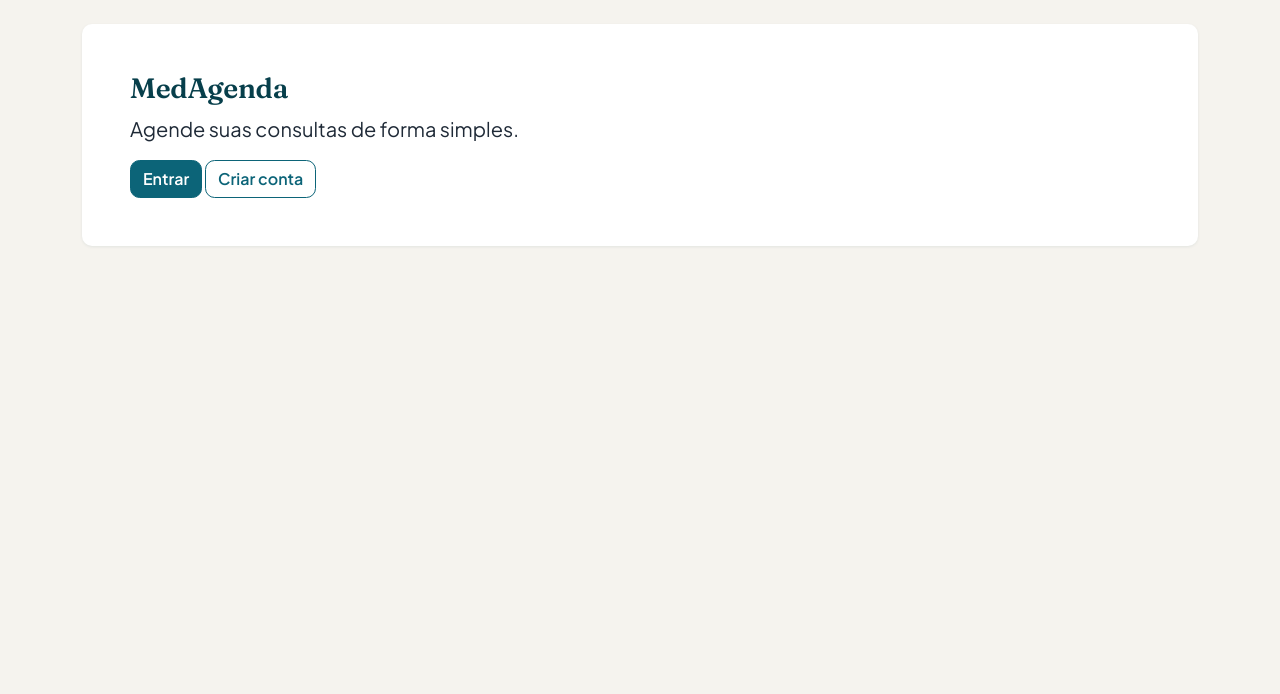
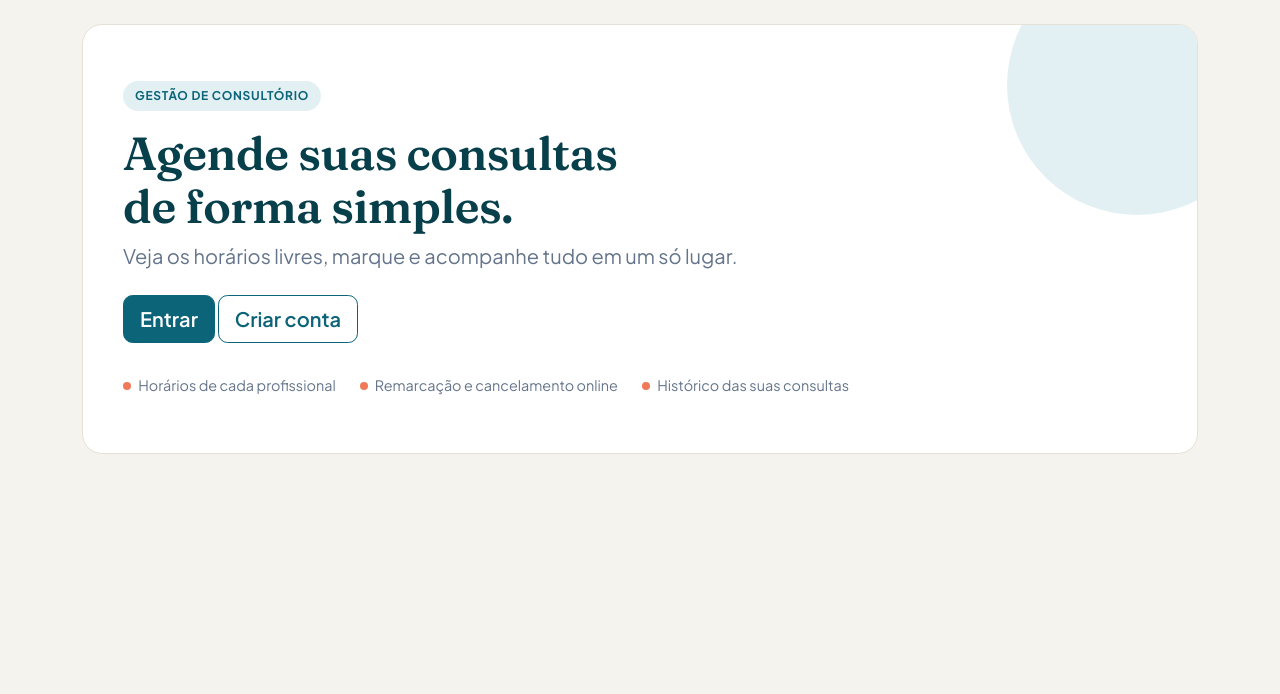
Before and after one commit to VinitsDev/MedAgenda, a Flask app: page / in a window 1280 px wide. Shown: the part 55-749 px from the top of the page. Run offline with Flask 3, Linux system fonts and the light colour scheme.

Commit message:
Home with shortcuts

```diff
--- a/app/static/css/medagenda.css
+++ b/app/static/css/medagenda.css
@@ -242,3 +242,72 @@ a { text-underline-offset: .2em; }
   color: rgba(255, 255, 255, .92);
 }
 .auth-lateral li svg { flex: none; margin-top: .2rem; }
+
+/* ---------- Home ---------- */
+.hero {
+  background: #fff;
+  border: 1px solid var(--ma-linha);
+  border-radius: 1.25rem;
+  padding: 3.5rem 2.5rem;
+  position: relative;
+  overflow: hidden;
+}
+.hero::after {
+  content: "";
+  position: absolute;
+  right: -70px;
+  top: -70px;
+  width: 260px;
+  height: 260px;
+  border-radius: 50%;
+  background: var(--ma-petroleo-claro);
+}
+.hero > * { position: relative; z-index: 1; }
+.hero h1 { font-size: clamp(2rem, 4vw, 2.9rem); line-height: 1.15; max-width: 16ch; }
+.hero-etiqueta {
+  display: inline-block;
+  background: var(--ma-petroleo-claro);
+  color: var(--ma-petroleo);
+  font-size: .75rem;
+  font-weight: 700;
+  letter-spacing: .06em;
+  text-transform: uppercase;
+  padding: .35rem .75rem;
+  border-radius: 2rem;
+  margin-bottom: 1rem;
+}
+.hero-pontos { list-style: none; padding: 0; margin: 2rem 0 0; display: flex; flex-wrap: wrap; gap: .5rem 1.5rem; }
+.hero-pontos li { color: var(--ma-suave); font-size: .9rem; display: flex; align-items: center; gap: .45rem; }
+.hero-pontos li::before { content: ""; width: 8px; height: 8px; border-radius: 50%; background: var(--ma-coral); }
+
+.atalho {
+  display: flex;
+  gap: 1rem;
+  align-items: flex-start;
+  height: 100%;
+  background: #fff;
+  border: 1px solid var(--ma-linha);
+  border-radius: var(--bs-border-radius-lg);
+  padding: 1.25rem;
+  color: inherit;
+  text-decoration: none;
+  transition: border-color .15s, box-shadow .15s, transform .15s;
+}
+.atalho:hover {
+  color: inherit;
+  border-color: var(--ma-petroleo);
+  box-shadow: 0 4px 14px rgba(7, 63, 75, .1);
+  transform: translateY(-2px);
+}
+.atalho-icone {
+  flex: none;
+  width: 44px;
+  height: 44px;
+  border-radius: .75rem;
+  background: var(--ma-petroleo-claro);
+  color: var(--ma-petroleo);
+  display: grid;
+  place-items: center;
+}
+.atalho strong { display: block; color: var(--ma-petroleo-profundo); }
+.atalho .texto { color: var(--ma-suave); font-size: .875rem; }
--- a/app/templates/index.html
+++ b/app/templates/index.html
@@ -1,14 +1,72 @@
 {% extends "base.html" %}
 
+{% block titulo %}MedAgenda - Gestão de consultório{% endblock %}
+
 {% block conteudo %}
-<div class="p-5 bg-white rounded shadow-sm">
-  <h1 class="h3">MedAgenda</h1>
-  {% if current_user.is_authenticated %}
-    <p class="lead mb-0">Olá, {{ current_user.nome }}!</p>
-  {% else %}
-    <p class="lead">Agende suas consultas de forma simples.</p>
-    <a class="btn btn-primary" href="{{ url_for('auth.login') }}">Entrar</a>
-    <a class="btn btn-outline-primary" href="{{ url_for('auth.cadastro') }}">Criar conta</a>
-  {% endif %}
+{% macro atalho(url, titulo, texto, icone) %}
+<div class="col-sm-6 col-lg-4">
+  <a class="atalho" href="{{ url }}">
+    <span class="atalho-icone">
+      <svg width="22" height="22" viewBox="0 0 24 24" fill="none" stroke="currentColor"
+           stroke-width="1.8" stroke-linecap="round" stroke-linejoin="round" aria-hidden="true">
+        {% if icone == 'calendario' %}
+          <rect x="3" y="5" width="18" height="16" rx="3"/><path d="M3 10h18M8 3v4M16 3v4"/>
+        {% elif icone == 'lista' %}
+          <path d="M8 6h13M8 12h13M8 18h13"/><circle cx="4" cy="6" r="1"/><circle cx="4" cy="12" r="1"/><circle cx="4" cy="18" r="1"/>
+        {% elif icone == 'usuario' %}
+          <circle cx="12" cy="8" r="4"/><path d="M4 21c0-4 4-6 8-6s8 2 8 6"/>
+        {% elif icone == 'pessoas' %}
+          <circle cx="9" cy="8" r="3.5"/><path d="M2 20c0-3.5 3-5.5 7-5.5s7 2 7 5.5"/><path d="M16 4.5a3.5 3.5 0 010 7M18 14.8c2.4.6 4 2.2 4 5.2"/>
+        {% elif icone == 'cruz' %}
+          <rect x="9" y="3" width="6" height="18" rx="2"/><rect x="3" y="9" width="18" height="6" rx="2"/>
+        {% elif icone == 'etiqueta' %}
+          <path d="M3 12V4h8l10 10-8 8L3 12z"/><circle cx="7.5" cy="8.5" r="1"/>
+        {% elif icone == 'relogio' %}
+          <circle cx="12" cy="12" r="9"/><path d="M12 7v5l3 2"/>
+        {% endif %}
+      </svg>
+    </span>
+    <span>
+      <strong>{{ titulo }}</strong>
+      <span class="texto">{{ texto }}</span>
+    </span>
+  </a>
 </div>
+{% endmacro %}
+
+{% if current_user.is_authenticated %}
+  <div class="mb-4">
+    <h1 class="h3 mb-1">Olá, {{ current_user.nome.split(' ')[0] }}!</h1>
+    <p class="text-muted mb-0">
+      {% if current_user.eh_recepcionista %}Painel da recepção.{% else %}O que você quer fazer hoje?{% endif %}
+    </p>
+  </div>
+
+  <div class="row g-3">
+    {% if current_user.eh_recepcionista %}
+      {{ atalho(url_for('agendamentos.lista'), 'Agendamentos', 'Consulte, remarque, conclua ou cancele.', 'lista') }}
+      {{ atalho(url_for('pacientes.lista'), 'Pacientes', 'Cadastre e pesquise pacientes.', 'pessoas') }}
+      {{ atalho(url_for('profissionais.lista'), 'Profissionais', 'Cadastros e especialidades de cada um.', 'cruz') }}
+      {{ atalho(url_for('especialidades.lista'), 'Especialidades', 'Mantenha a lista de especialidades.', 'etiqueta') }}
+      {{ atalho(url_for('disponibilidades.consulta'), 'Horários', 'Veja e agende os horários livres.', 'relogio') }}
+    {% else %}
+      {{ atalho(url_for('disponibilidades.consulta'), 'Agendar consulta', 'Veja os horários livres e escolha o seu.', 'calendario') }}
+      {{ atalho(url_for('agendamentos.meus'), 'Meus agendamentos', 'Acompanhe, remarque ou cancele.', 'lista') }}
+      {{ atalho(url_for('pacientes.meu'), 'Meu cadastro', 'Confira e atualize seus dados.', 'usuario') }}
+    {% endif %}
+  </div>
+{% else %}
+  <section class="hero">
+    <span class="hero-etiqueta">Gestão de consultório</span>
+    <h1>Agende suas consultas de forma simples.</h1>
+    <p class="lead text-muted mb-4">Veja os horários livres, marque e acompanhe tudo em um só lugar.</p>
+    <a class="btn btn-primary btn-lg" href="{{ url_for('auth.login') }}">Entrar</a>
+    <a class="btn btn-outline-primary btn-lg" href="{{ url_for('auth.cadastro') }}">Criar conta</a>
+    <ul class="hero-pontos">
+      <li>Horários de cada profissional</li>
+      <li>Remarcação e cancelamento online</li>
+      <li>Histórico das suas consultas</li>
+    </ul>
+  </section>
+{% endif %}
 {% endblock %}
```
